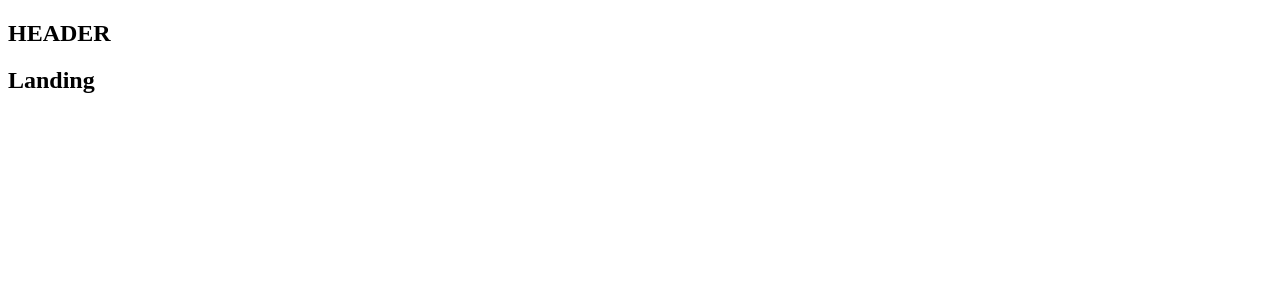
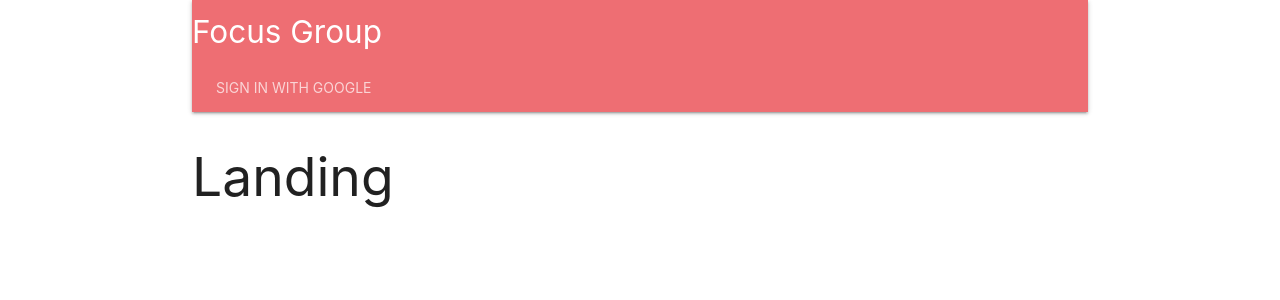
Before and after one commit to Jarrianm/Broadcast, a React (Create React App) app in the folder client/: page / in a window 1280 px wide. Shown: the top 300 px of the page. Built offline with nearby package versions, Linux system fonts and the light colour scheme.

Commit message:
started setting up first action and dispatch using thunk

```diff
--- /dev/null
+++ b/client/src/actions/types.js
@@ -0,0 +1 @@
+export const FETCH_USER = 'fetch_user'
--- a/client/src/components/App.js
+++ b/client/src/components/App.js
@@ -1,7 +1,7 @@
 import React, { Component } from "react";
 import { BrowserRouter, Route } from "react-router-dom";
+import Header from "./Header";
 
-const Header = () => <h2>HEADER</h2>;
 const Dashboard = () => <h2>Dashboard</h2>;
 const SurveyNew = () => <h2>SurveyNew</h2>;
 const Landing = () => <h2>Landing</h2>;
@@ -9,10 +9,10 @@ const Landing = () => <h2>Landing</h2>;
 class App extends Component {
   render() {
     return (
-      <div>
+      <div className="container">
         <BrowserRouter>
           <div>
-              <Header/>
+            <Header />
             <Route exact path="/" component={Landing} />
             <Route exact path="/surveys" component={Dashboard} />
             <Route exact path="/surveys/new" component={SurveyNew} />
--- /dev/null
+++ b/client/src/components/Header.js
@@ -0,0 +1,26 @@
+import React, { Component } from "react";
+
+class Header extends Component {
+  render() {
+    return (
+      <div>
+        <nav className="nav-extended">
+          <div className="nav-wrapper">
+            <a href="#" className="brand-logo">
+              Focus Group
+            </a>
+          </div>
+          <div className="nav-content">
+            <ul className="tabs tabs-transparent">
+              <li className="tab diabled">
+                <a href="#test4">Sign in with Google</a>
+              </li>
+            </ul>
+          </div>
+        </nav>
+      </div>
+    );
+  }
+}
+
+export default Header;
--- a/client/src/index.js
+++ b/client/src/index.js
@@ -1,12 +1,14 @@
 //rendering root component to the dom/redux
+import "materialize-css/dist/css/materialize.min.css";
 import React from "react";
 import ReactDom from "react-dom";
 import App from "./components/App";
 import { Provider } from "react-redux";
 import { createStore, applyMiddleware } from "redux";
 import reducers from "./reducers";
+import reduxThunk from "redux-thunk";
 
-const store = createStore(() => [], {}, applyMiddleware());
+const store = createStore(() => [], {}, applyMiddleware(reduxThunk));
 
 ReactDom.render(
   <Provider store={store}>
```
Also changed, not shown: client/package.json (+6 -1 lines), client/src/actions/index.js (added, +13 -0 lines), 1 other file (tests, documents, lock files or other folders).
